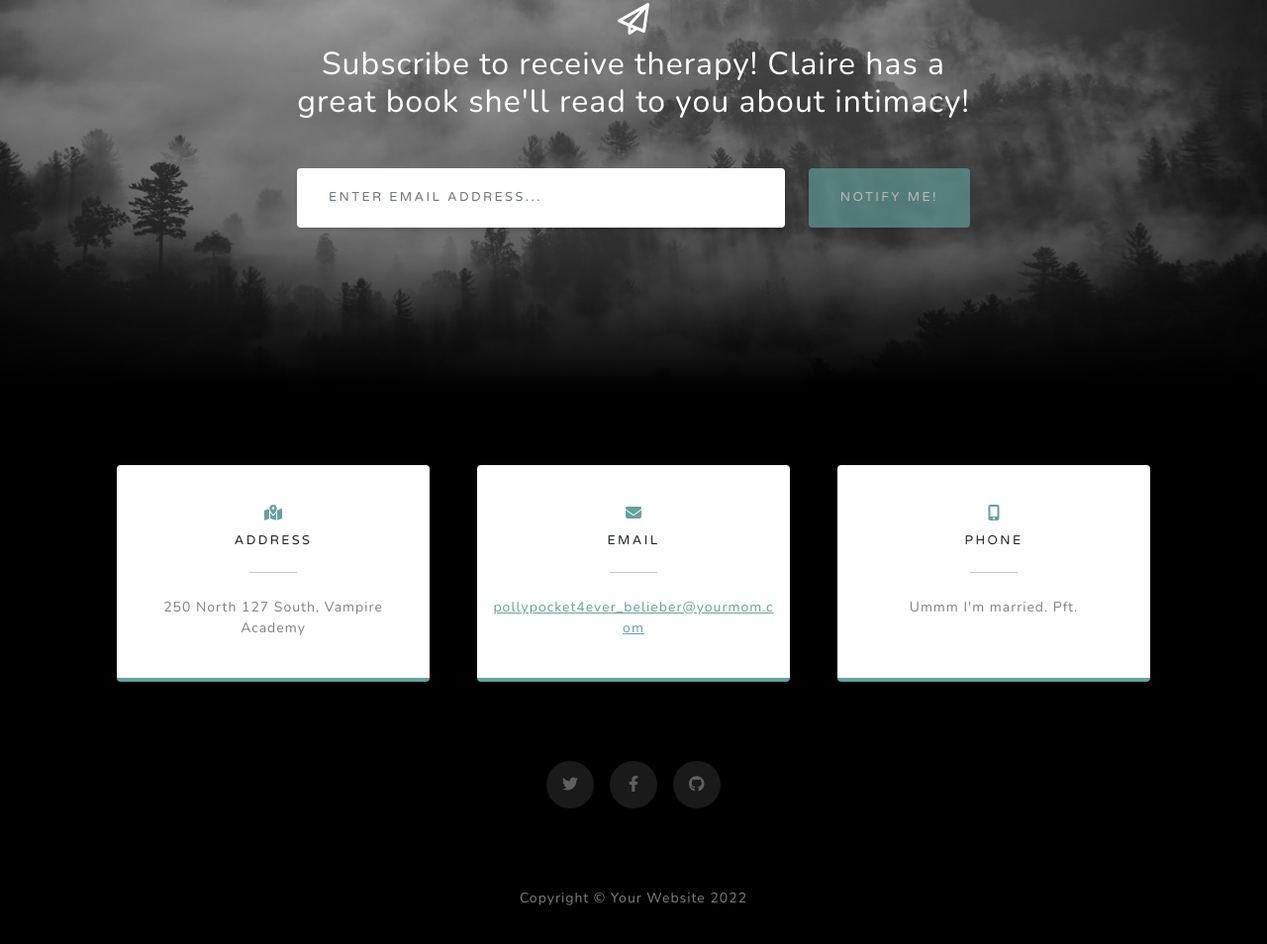
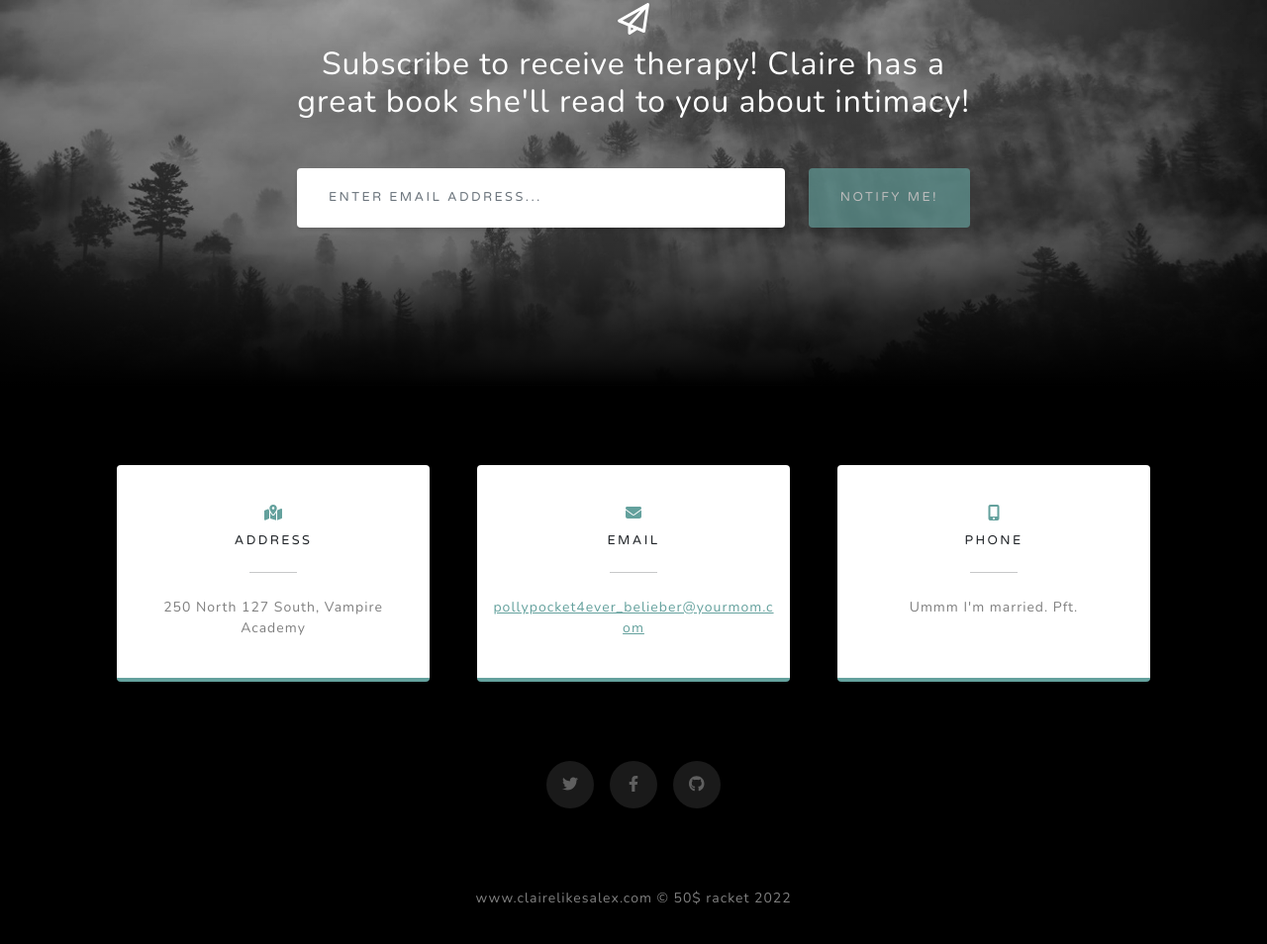
Before and after one commit to benjamin-macmichael/clarf, a plain HTML site: page index.html in a window 1280 px wide. Shown: the part 3855-4809 px from the top of the page at 99% size. Drawn offline with nearby package versions, Linux system fonts and the light colour scheme.

Commit message:
Add files via upload

```diff
--- a/index.html
+++ b/index.html
@@ -196,7 +196,7 @@
             </div>
         </section>
         <!-- Footer-->
-        <footer class="footer bg-black small text-center text-white-50"><div class="container px-4 px-lg-5">Copyright &copy; Your Website 2022</div></footer>
+        <footer class="footer bg-black small text-center text-white-50"><div class="container px-4 px-lg-5">www.clairelikesalex.com &copy; 50$ racket 2022</div></footer>
         <!-- Bootstrap core JS-->
         <script src="https://cdn.jsdelivr.net/npm/bootstrap@5.1.3/dist/js/bootstrap.bundle.min.js"></script>
         <!-- Core theme JS-->
```
